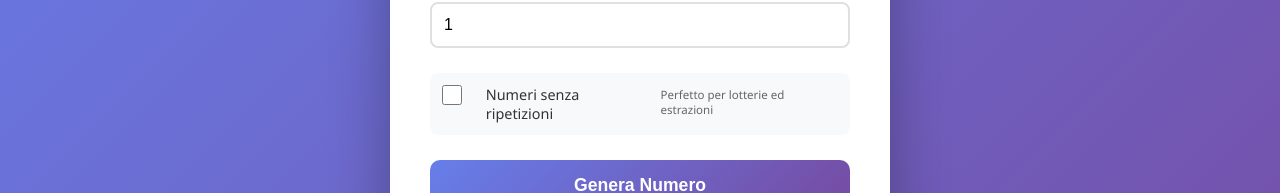
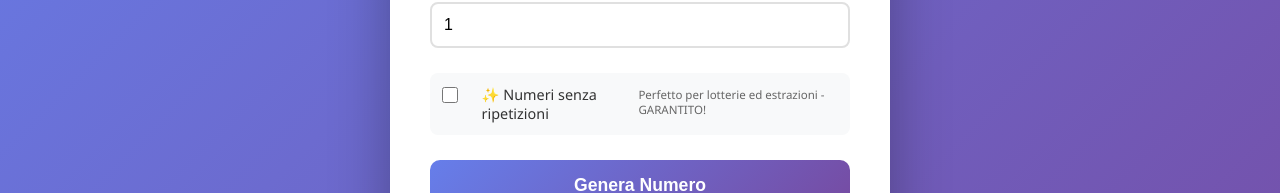
Before and after one commit to alessandroq70/Generatore-di-numeri-casuali, a plain HTML site: page index.html in a window 1280 px wide. Shown: the part 368-561 px from the top of the page. Drawn offline with Linux system fonts and the light colour scheme.

```diff
--- a/index.html
+++ b/index.html
@@ -30,8 +30,8 @@
                 <label class="checkbox-label">
                     <input type="checkbox" id="uniqueNumbers">
                     <span class="checkmark"></span>
-                    Numeri senza ripetizioni
-                    <small class="help-text">Perfetto per lotterie ed estrazioni</small>
+                    ✨ Numeri senza ripetizioni
+                    <small class="help-text">Perfetto per lotterie ed estrazioni - GARANTITO!</small>
                 </label>
             </div>
         </div>
```
